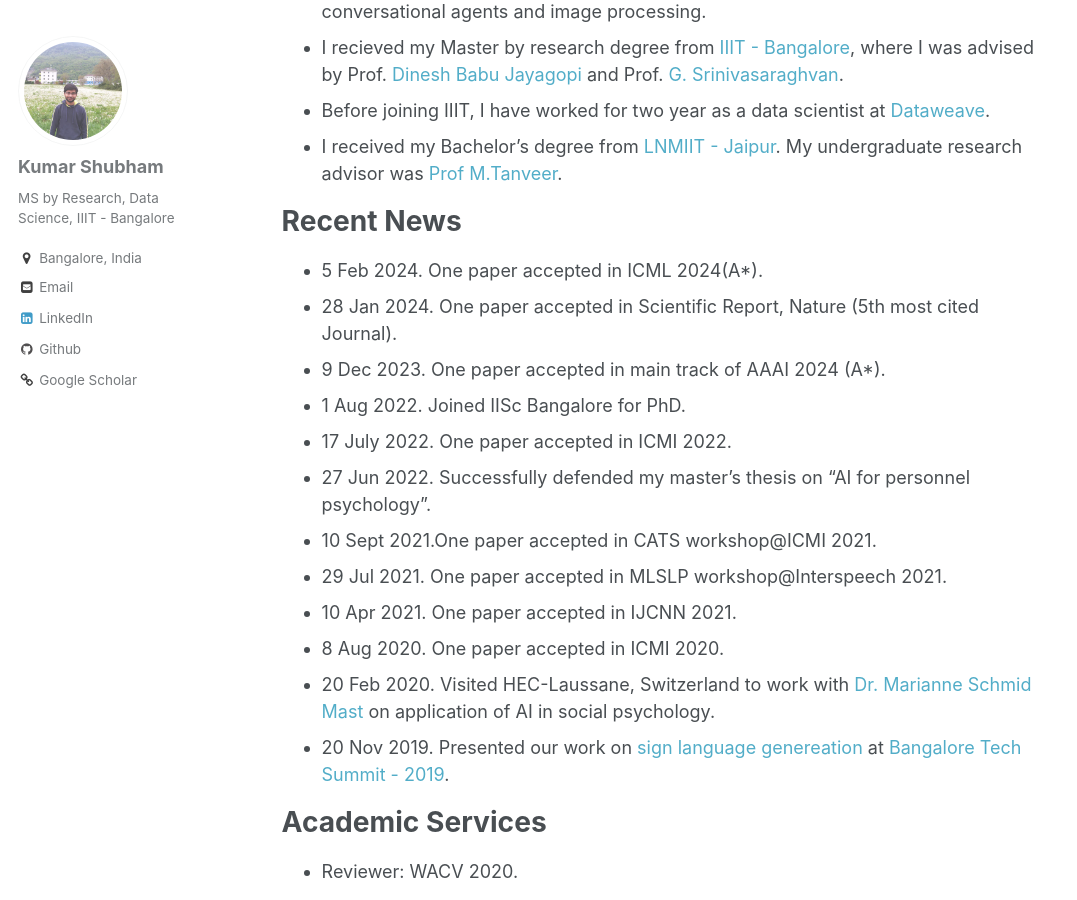
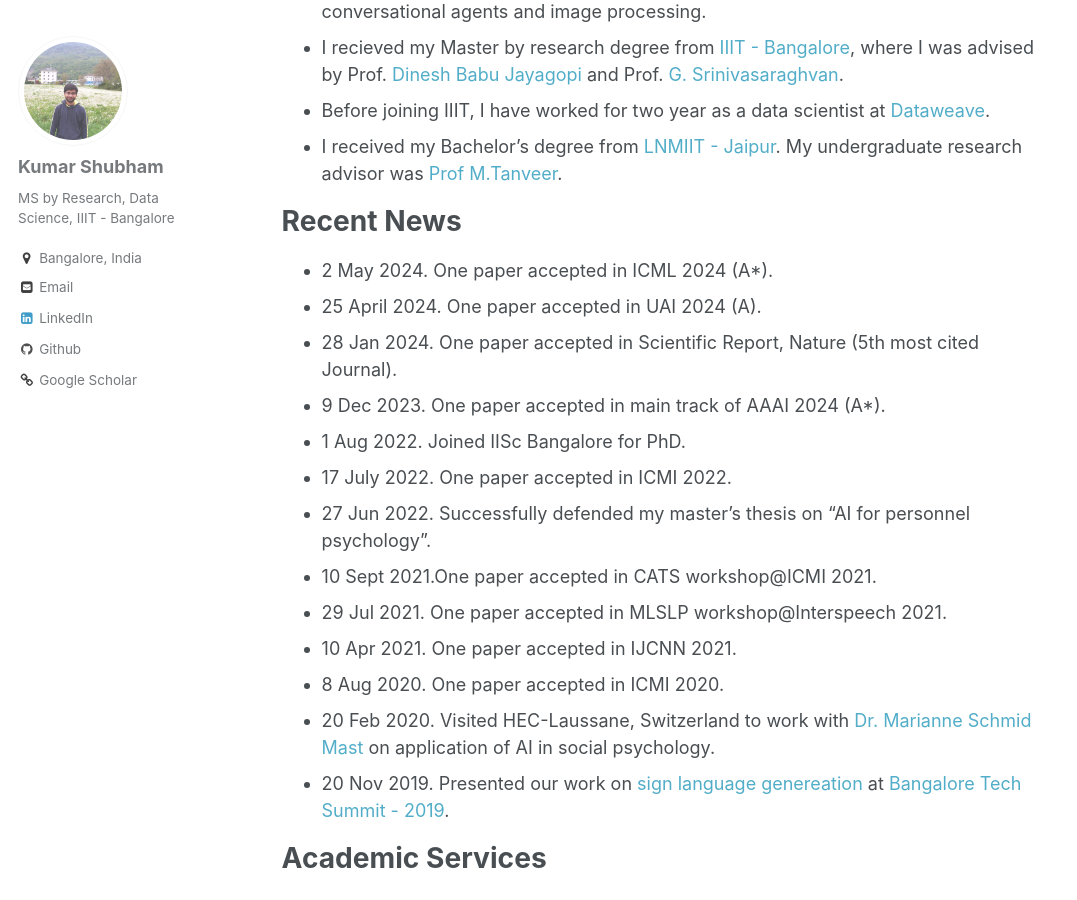
Before and after one commit to kyrs/kyrs.github.io, a Jekyll site: the page built from _pages/about.md, in a window 1280 px wide and 900 px high, scrolled down 776 px. Shown: the whole window, without its empty margins (0-1077 px from the left). Built offline with Jekyll 4.4.1, drawn with Linux system fonts in a browser that asks for light colours.

Commit message:
Update about.md

```diff
--- a/_pages/about.md
+++ b/_pages/about.md
@@ -20,7 +20,8 @@ redirect_from:
 * I received my Bachelor’s degree from [LNMIIT - Jaipur](https://www.lnmiit.ac.in/). My undergraduate research advisor was [Prof M.Tanveer](http://www.iiti.ac.in/people/~mtanveer/).
 
 # Recent News
-* 5 Feb 2024. One paper accepted in ICML 2024(A*).
+* 2 May 2024. One paper accepted in ICML 2024 (A*).
+* 25 April 2024. One paper accepted in UAI 2024 (A).
 * 28 Jan 2024. One paper accepted in Scientific Report, Nature (5th most cited Journal).
 * 9 Dec 2023. One paper accepted in main track of AAAI 2024 (A*).
 * 1 Aug 2022. Joined IISc Bangalore for PhD.
```
